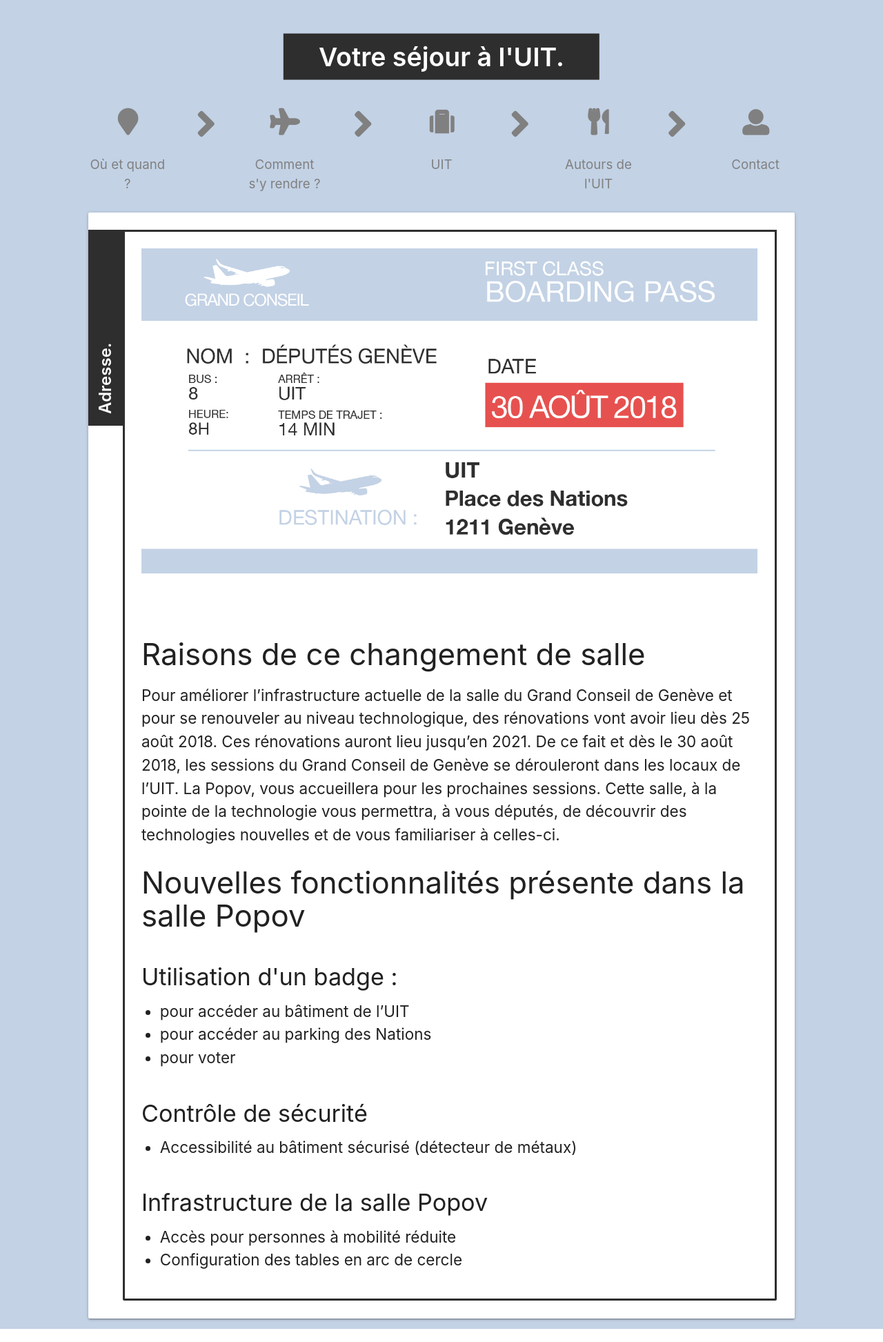
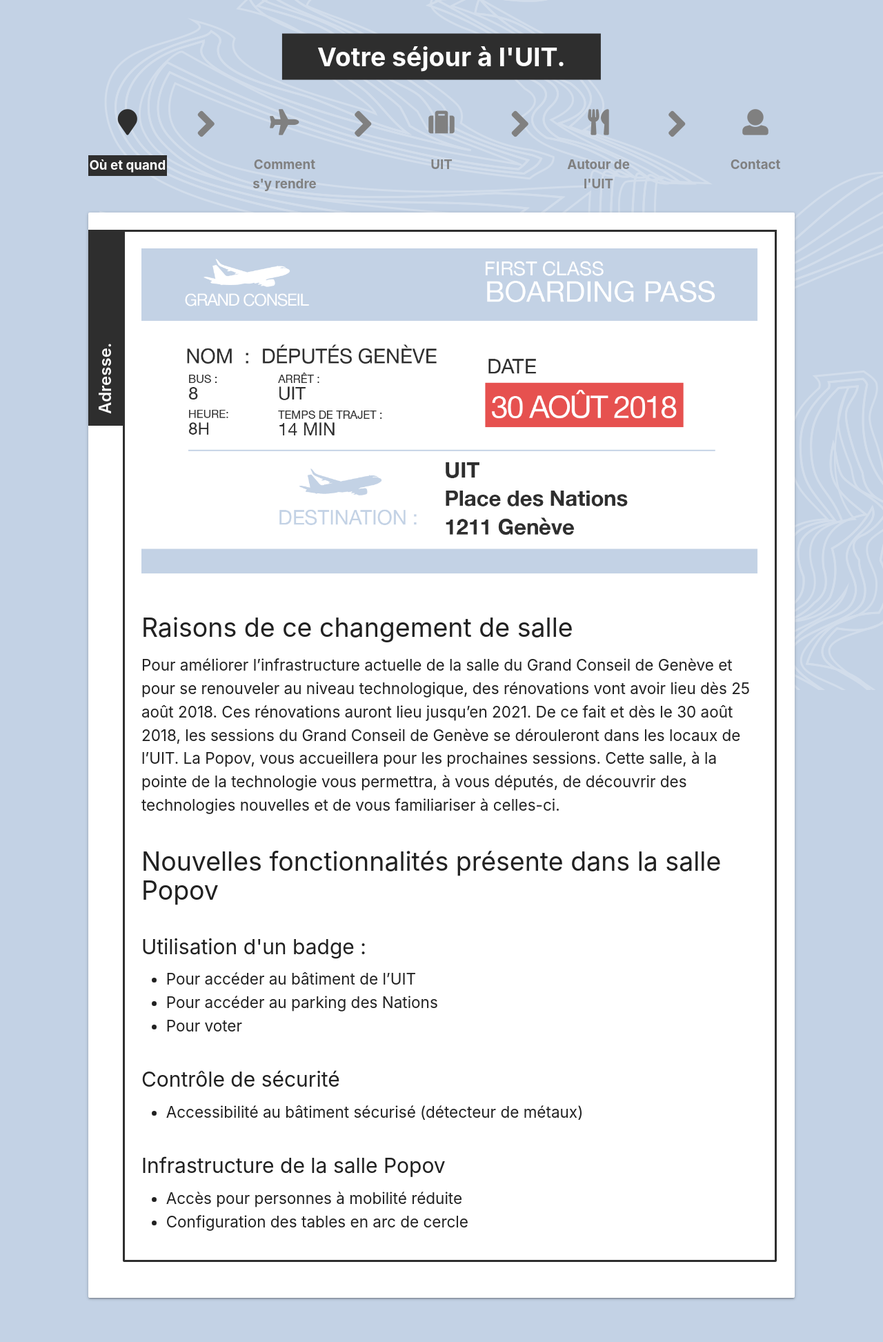
Before and after one commit to TeamExtraMuros/webapp, a PHP site: page / in a window 1280 px wide. Shown: the whole page at 69% size. Run offline with PHP 8.4, Linux system fonts and the light colour scheme.

Commit message:
modification de l'état 'selected' des onglets (desktop)

```diff
--- a/html/etape1.html
+++ b/html/etape1.html
@@ -17,16 +17,16 @@
     <h2 id="st_mobile">Où et quand ?</h2>
     <div class="grid-container" id="nav_desktop">
       <div class="grid-item">
-        <a href="#">
+        <a href="#" class="selected">
           <i class="fas fa-map-marker"></i>
-          <p>Où et quand ?</p>
+          <p>Où et quand</p>
         </a>
       </div>
       <i class="fas fa-angle-right next"></i>
       <div class="grid-item">
         <a href="#">
           <i class="fas fa-plane"></i>
-          <p>Comment s'y rendre ?</p>
+          <p>Comment s'y rendre</p>
         </a>
       </div>
       <i class="fas fa-angle-right next"></i>
@@ -40,7 +40,7 @@
       <div class="grid-item">
         <a href="#">
           <i class="fas fa-utensils"></i>
-          <p>Autours de l'UIT</p>
+          <p>Autour de l'UIT</p>
         </a>
       </div>
       <i class="fas fa-angle-right next"></i>
@@ -53,7 +53,7 @@
 	</div>
 </header>
 
-<body>
+<body class="background1">
 
     <div class="card">
         <div class="card-title hideOnMobile">
@@ -65,17 +65,15 @@
           <h3>Raisons de ce changement de salle</h3>
           <p>
             Pour améliorer l’infrastructure actuelle de la salle du Grand Conseil de Genève et pour se renouveler au niveau technologique, des rénovations vont avoir lieu dès 25 août 2018. Ces rénovations auront lieu jusqu’en 2021.
-
             De ce fait et dès le 30 août 2018, les sessions du Grand Conseil de Genève se dérouleront dans les locaux de l’UIT.
-
             La  Popov, vous accueillera pour les prochaines sessions. Cette salle, à la pointe de la technologie vous permettra, à vous députés, de découvrir des technologies nouvelles et de vous familiariser à celles-ci.
           </p>
           <h3>Nouvelles fonctionnalités présente dans la salle Popov</h3>
           <ul>
             <h4>Utilisation d'un badge :</h4>
-            <li>pour accéder au bâtiment de l’UIT</li>
-            <li>pour accéder au parking des Nations</li>
-            <li>pour voter</li>
+            <li>Pour accéder au bâtiment de l’UIT</li>
+            <li>Pour accéder au parking des Nations</li>
+            <li>Pour voter</li>
             <h4>Contrôle de sécurité</h4>
             <li>Accessibilité au bâtiment sécurisé (détecteur de métaux)</li>
             <h4>Infrastructure de la salle Popov</h4>
--- a/styles/main.css
+++ b/styles/main.css
@@ -3,7 +3,11 @@
 	src: url('../styles/fa-solid-900.ttf');
 }
 body {
-    background-color: #C3D2E5;
+    background-image: url(../img/background.png);
+    background-repeat: no-repeat;
+}
+.background1{
+  background-color: #C3D2E5;
 }
 #nav_mobile {
     display: none;
@@ -11,9 +15,9 @@
 .hideOnDesktop{
   display: none;
 }
-
 i {
   font-family: fontawesome !important;
+  font-weight: lighter !important;
 }
 /*Ttre du site*/
 
@@ -21,7 +25,7 @@
     background-color: #2e2e2e;
     color: white;
     font-size: 2.5em !important;
-    font-weight: 600 !important;
+    font-weight: 700 !important;
     position: absolute;
     left: 50%;
     top: 5%;
@@ -29,12 +33,19 @@
     padding: 1% 4%;
     transform: translate(-50%, -50%);
 }
+h3{
+  margin-top: 5%;
+  font-size: 2.5em;
+}
+h4{
+  font-size: 2em;
+}
 ul li{
   list-style-type: disc !important;
 }
 li{
   font-size: 1.5em;
-  margin-left: 3%;
+  margin-left: 4%;
 }
 ul > h4{
   margin-top: 5%;
@@ -47,9 +58,21 @@
 a {
     color: grey !important;
 }
-a:hover {
-    color: black !important;
+a p{
+  font-weight: bold;
 }
+a.selected i{
+  color: #2e2e2e;
+}
+a.selected p{
+  background-color: #2e2e2e !important ;
+  color: white !important;
+  padding: 1%;
+}
+a:hover{
+  color: #2e2e2e !important;
+}
+
 /*Grille css pour le menu desktop*/
 
 .grid-container {
@@ -84,7 +107,8 @@
   margin-right: 10% !important;
   background-color: white;
   overflow: hidden;
-  padding: 2% 2% 2% 0%;
+  padding: 2% 2% 4% 0%;
+  margin-bottom: 5%;
 }
 .card-content p {
     font-size: 1.5em;
@@ -133,6 +157,12 @@
     .card-content {
         border: none;
     }
+    .card-content p{
+        font-size: 2em;
+    }
+    li{
+      font-size: 2em;
+    }
     .card {
         margin-top: 30% !important;
         margin-bottom: 30% !important;
@@ -167,6 +197,9 @@
         padding-left: 5%;
         box-shadow: 0px -2px 20px -2px rgba(0, 0, 0, 0.5);
     }
+    #nav_mobile p{
+      font-weight: normal !important;
+    }
     .grid-container {
         display: grid;
         margin: 0;
@@ -185,6 +218,7 @@
     h1 {
         background-color: #2e2e2e;
         font-size: 3.5em !important;
+        font-weight: 600 !important;
         margin-left: auto;
         margin-right: auto;
         width: 600px;
```
Also changed, not shown: img/background.png (added), img/billetAvion.png.
